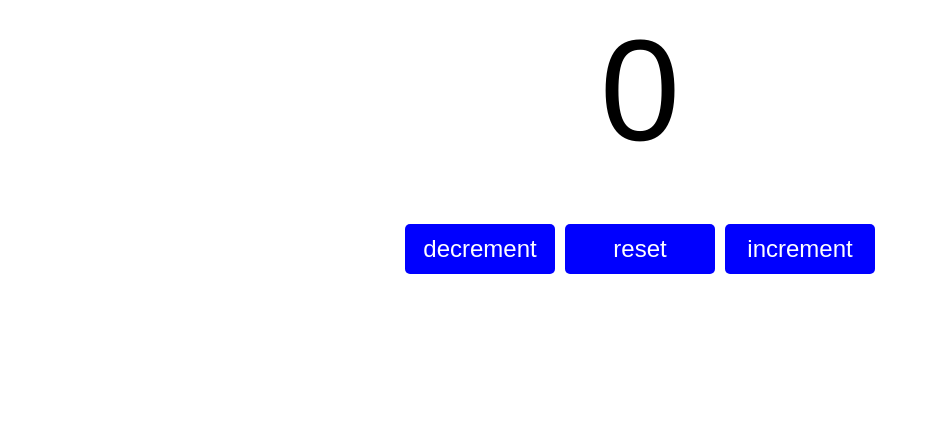
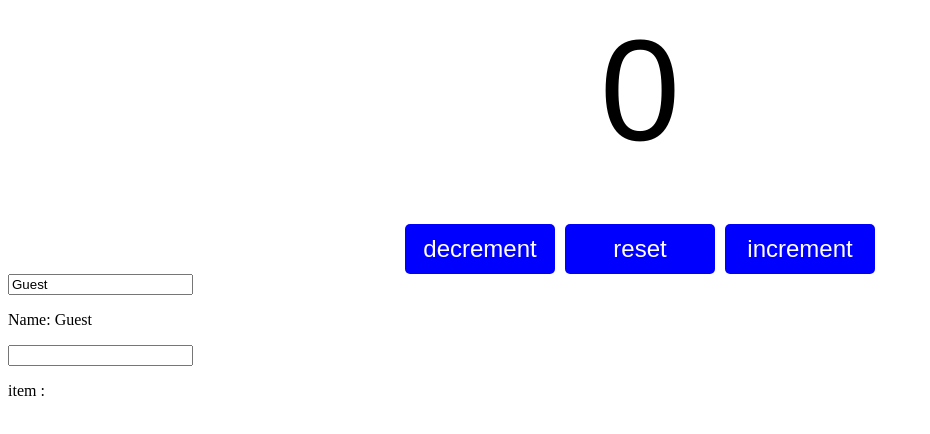
Before and after one commit to Tayobonferejo/react-counter, a React (Vite) app: page / in a window 1280 px wide. Shown: the top 434 px of the page, without its empty margins (0-930 px from the left). Built offline with nearby package versions, Linux system fonts and the light colour scheme.

Commit message:
counter complete

```diff
--- a/src/App.jsx
+++ b/src/App.jsx
@@ -1,5 +1,6 @@
 import MyComponent from "./MyComponent";
 import Counter from "./counter.jsx"
+import Component from "./UseState.jsx";
 
 
 function App() {
@@ -7,6 +8,7 @@ function App() {
     <>
         {/* <MyComponent></MyComponent> */}
         <Counter></Counter>
+        <Component></Component>
     </>
     )
 }
--- /dev/null
+++ b/src/UseState.jsx
@@ -0,0 +1,27 @@
+
+import React , {useState} from "react";
+
+function Component () {
+    const [name, setName] = useState("Guest");
+    const [item , setItem] = useState();
+
+    function handleNameChange(event) {
+        setName(event.target.value);
+    }
+
+    function handleItemChange(event) {
+        setItem(event.target.value);
+    }
+
+    return (
+        <div>
+            <input value={name} onChange={handleNameChange}/>
+            <p>Name: {name}</p>
+
+            <input value={item} onChange={handleItemChange} type="number"></input>
+            <p>item : {item}</p>
+        </div>
+    )
+}
+
+export default Component
```
